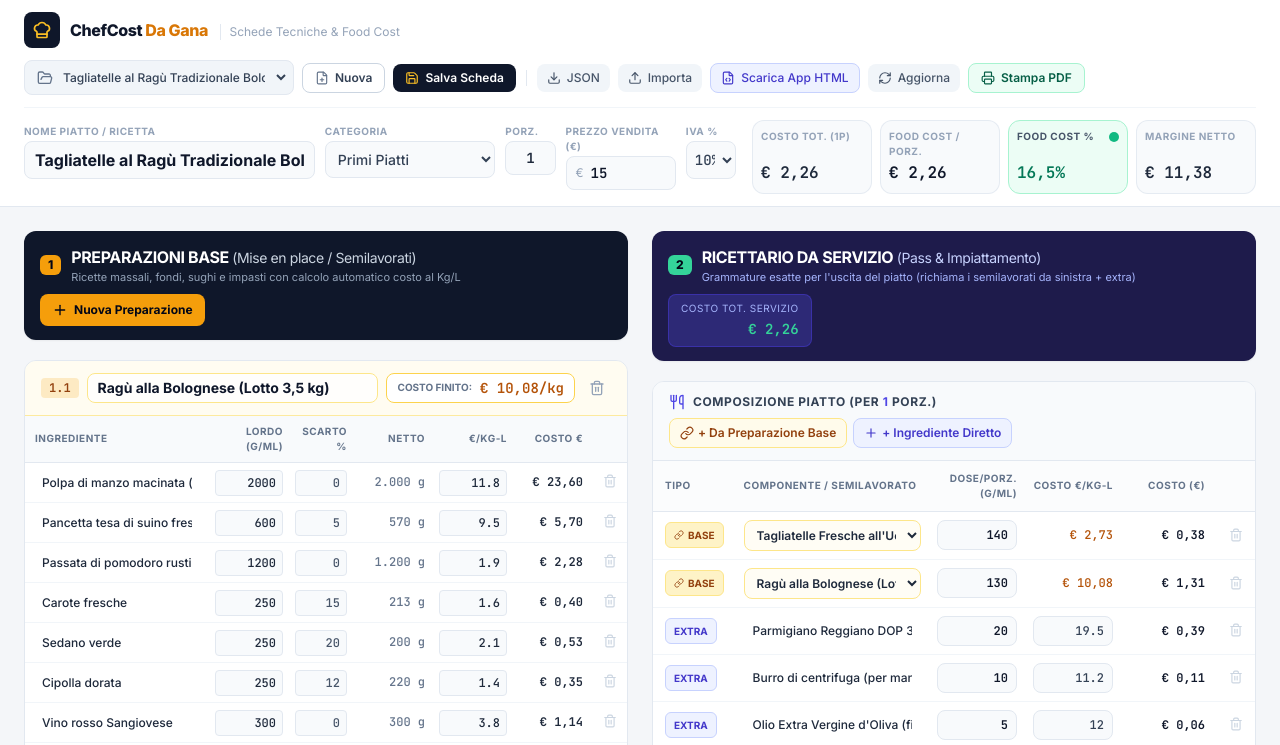
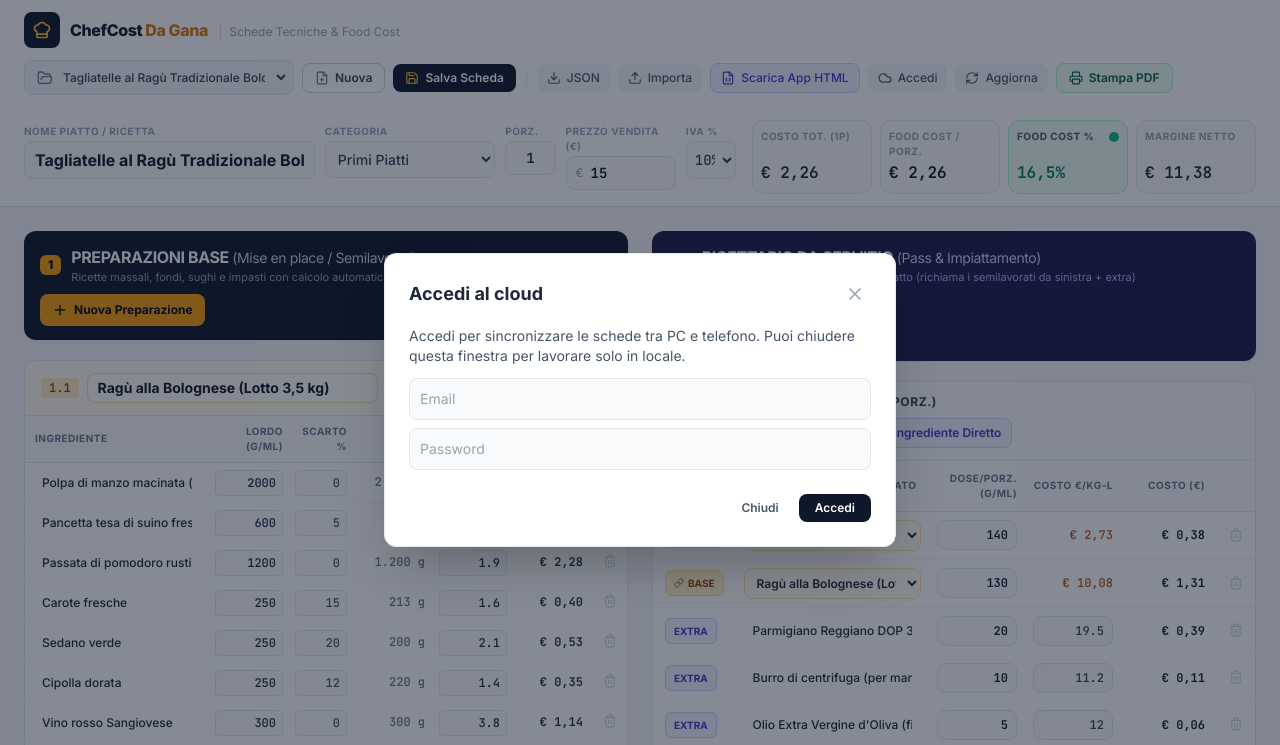
Before and after one commit to edoardonicosanti-ctrl/DaGana, a plain HTML site: page index.html in a window 1280 px wide. Shown: the top 745 px of the page. Drawn offline with nearby package versions, Linux system fonts and the light colour scheme.

Commit message:
Update index.html

```diff
--- a/index.html
+++ b/index.html
@@ -516,8 +516,8 @@
         // 2b. SUPABASE (LOGIN + SINCRONIZZAZIONE CLOUD)
         // =========================================================================
         // Incolla qui i dati del tuo progetto (Supabase > Project Settings > API)
-        const SUPABASE_URL = "INCOLLA_QUI_PROJECT_URL";
-        const SUPABASE_ANON_KEY = "INCOLLA_QUI_ANON_KEY";
+        const SUPABASE_URL = "https://syckxryccslvowwvfzwh.supabase.co";
+        const SUPABASE_ANON_KEY = "sb_publishable_xg8UYwUlJbQ4Pie9tL6aLw_PXT7RThl";
         const SUPABASE_TABLE = "recipes";
 
         let sbClient = null;
```
